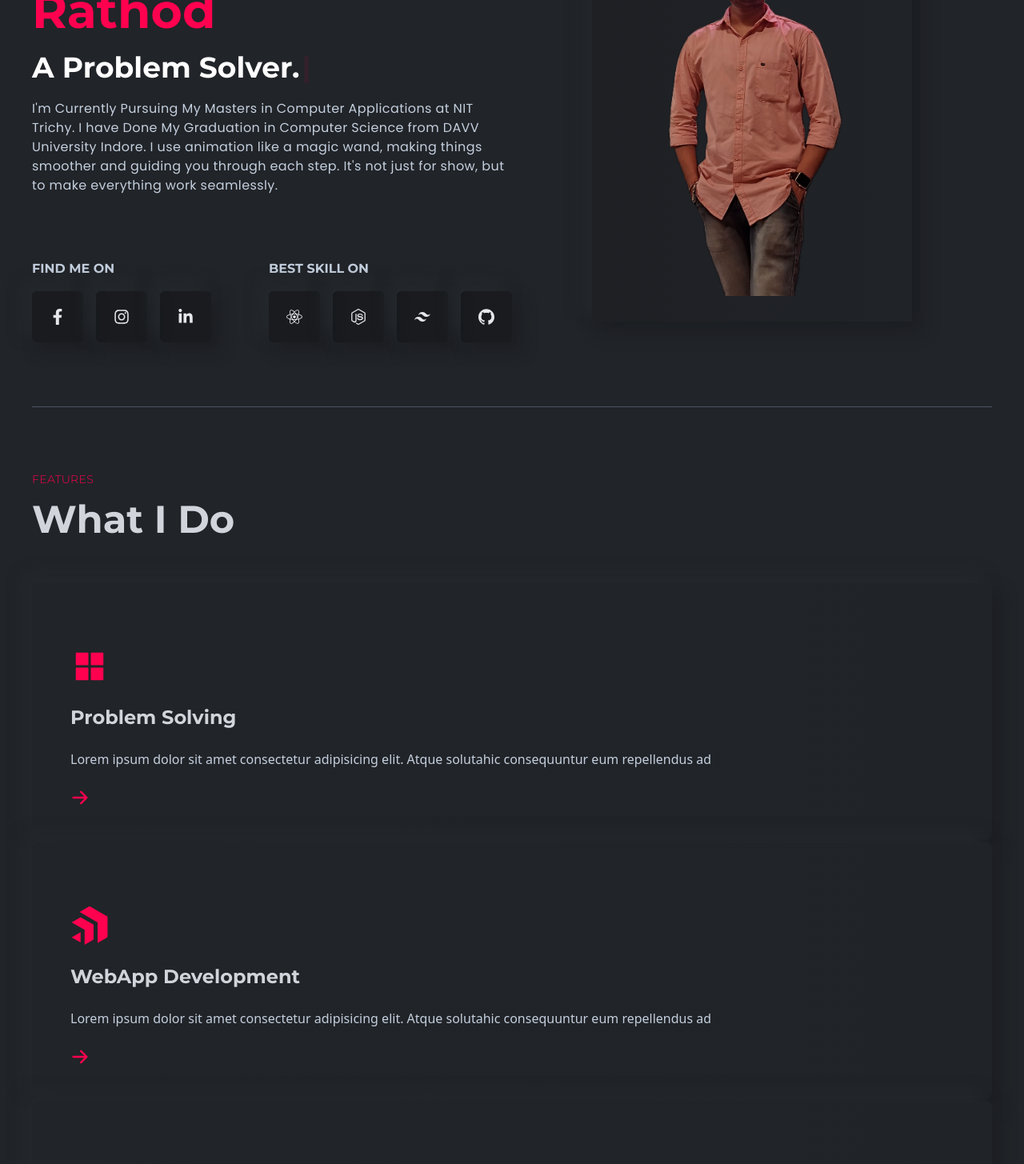
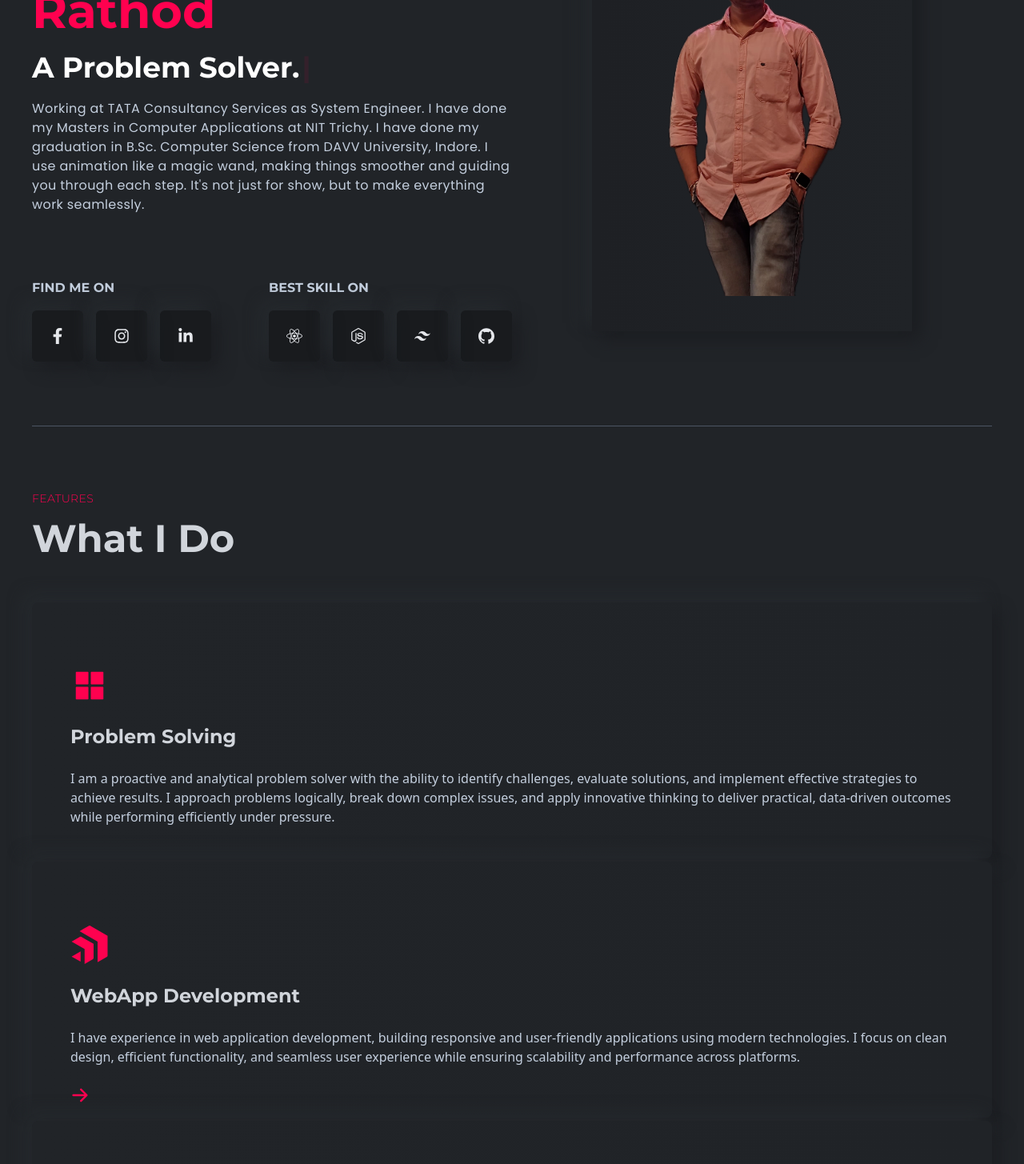
Before and after one commit to YuvrajRathod/Portfolio-App, a React (Create React App) app: page / in a window 1280 px wide. Shown: the part 260-1715 px from the top of the page at 80% size. Built offline with nearby package versions, Linux system fonts and the light colour scheme.

Commit message:
Brief description of your changes

```diff
--- a/src/components/banner/Banner.js
+++ b/src/components/banner/Banner.js
@@ -30,7 +30,7 @@ const Banner = () => {
           />
         </h2>
         <p className="text-base font-bodyFont leading-6 tracking-wide">
-          I'm Currently Pursuing My Masters in Computer Applications at NIT Trichy. I have Done My Graduation in Computer Science from DAVV University Indore.
+          Working at TATA Consultancy Services as System Engineer. I have done my Masters in Computer Applications at NIT Trichy. I have done my graduation in B.Sc. Computer Science from DAVV University, Indore.
           I use animation like a magic wand, making things smoother and guiding you through each step. It's not just for show, but to make everything work seamlessly.
         </p>
       </div>
@@ -42,7 +42,7 @@ const Banner = () => {
           </h2>
           <div className="flex gap-4">
             <a href="https://www.facebook.com/Yuvraj2603" target="_blank" rel="noopener noreferrer" class="facebookIcon">
-              <span className="bannerIcon">
+               <span className="bannerIcon">
                 <FaFacebookF />
               </span>
             </a>
--- a/src/components/navbar/Navbar.js
+++ b/src/components/navbar/Navbar.js
@@ -43,8 +43,9 @@ const Navbar = () => {
                 <br></br><br></br>
                 <p className="text-sm text-gray-400 mt-4 p-2">
                   I am YUVRAJ RATHOD. I am from KHARGONE M.P.
-                  I'm Currently Pursuing My Masters in Computer Applications at NIT Trichy.
-                  I have Done My Graduation in Computer Science from DAVV University Indore.
+                  Working at TATA Consultancy Services as System Engineer.
+                  I have done my Masters in Computer Applications at NIT Trichy.
+                  I have done my graduation in B.Sc. Computer Science from DAVV University, Indore.
                 </p>
               </div>
               <br></br>
--- a/src/components/resume/Achievements.js
+++ b/src/components/resume/Achievements.js
@@ -11,15 +11,15 @@ const Achievement = () => {
     >
       <div>
         <div className="py-12 font-titleFont flex flex-col gap-4">
-          <p className="text-sm text-designColor tracking-[4px]">20** - 20**</p>
+          <p className="text-sm text-designColor tracking-[4px]">2024 - Present</p>
           <h2 className="text-4xl font-bold">Company Experience</h2>
         </div>
         <div className="mt-6 w-full h-[1000px] border-l-[6px] border-l-black border-opacity-30 flex flex-col gap-10">
           <ResumeCard
-            title="Lorem ipsum dolor sit amet."
-            subTitle="Lorem ipsum dolor sit amet alternative."
-            result="Success"
-            des="Lorem ipsum dolor sit amet consectetur adipisicing elit. Tempora itaque accusamus corporis dolor debitis natus sapiente, voluptates possimus minima totam!"
+            title="TATA Consultancy Services"
+            subTitle="System Engineer"
+            result="1.5 years"
+            des="Working at Tata Consultancy Services (TCS) as a System Engineer for the past 1.5 years, where I am currently involved in an Agile-based project."
           />
           <ResumeCard
             title="Lorem ipsum dolor sit amet."
--- a/src/components/resume/Certifications.js
+++ b/src/components/resume/Certifications.js
@@ -17,12 +17,10 @@ const Experience = () => {
         </div>
         <div className="mt-14 w-[85vw] h-[1000px] border-l-[6px] border-l-black border-opacity-30 flex flex-col gap-10">
           <ResumeCard
-            title="Problem Solving in C++"
-            subTitle="Programmer (2021 - 2023)"
-            result="INDIA"
-            des=" This is to certify that YUVRAJ RATHOD has successfully completed the Oops in C++ guided path
-            on Coding Ninjas Studio Modules Covered - Introduction to OOPs, Classes, objects and access modifiers,
-            Constructors and destructors etc. "
+            title="Microsoft Certified: Power Plateform Developer Associate"
+            subTitle="Programmer (Oct 2025 - Oct 2026)"
+            result="86.10%"
+            des=" This is to certify that YUVRAJ RATHOD has successfully passed all requirement for Microsoft Certified: Power Plateform Developer Associate (PL-400). "
           />
           <ResumeCard
             title="Data Structure and Algorithm"
--- a/src/data/Data.js
+++ b/src/data/Data.js
@@ -9,29 +9,29 @@ import { SiProgress, SiAntdesign } from "react-icons/si";
     id: 1,
     icon: <AiFillAppstore />,
     title: "Problem Solving",
-    des: "Lorem ipsum dolor sit amet consectetur adipisicing elit. Atque solutahic consequuntur eum repellendus ad",
+    des: " I am a proactive and analytical problem solver with the ability to identify challenges, evaluate solutions, and implement effective strategies to achieve results. I approach problems logically, break down complex issues, and apply innovative thinking to deliver practical, data-driven outcomes while performing efficiently under pressure.",
   },
   {
     id: 2,
     icon: <SiProgress />,
     title: "WebApp Development",
-    des: "Lorem ipsum dolor sit amet consectetur adipisicing elit. Atque solutahic consequuntur eum repellendus ad",
+    des: "I have experience in web application development, building responsive and user-friendly applications using modern technologies. I focus on clean design, efficient functionality, and seamless user experience while ensuring scalability and performance across platforms.",
   },
   {
     id: 3,
     icon: <SiAntdesign />,
     title: "Core Subjects",
-    des: "Lorem ipsum dolor sit amet consectetur adipisicing elit. Atque solutahic consequuntur eum repellendus ad",
+    des: "My core subjects include Data Structures and Algorithms, Database Management Systems, Operating Systems, Computer Networks, Object-Oriented Programming, Software Engineering, Web Technologies. These subjects have provided me with a strong foundation in both theoretical concepts and practical applications, enabling me to analyze problems effectively, design efficient solutions, and develop scalable software systems.",
   },
   {
     id: 4,
     title: "Content Writer",
-    des: "Lorem ipsum dolor sit amet consectetur adipisicing elit. Atque solutahic consequuntur eum repellendus ad",
+    des: "I am a passionate and detail-oriented content writer with the ability to create clear, engaging, and well-structured content tailored to the target audience. I specialize in writing blogs, articles, and web content that are both informative and optimized for readability and SEO. My strong research skills, creativity, and command of language help me deliver content that communicates ideas effectively and supports brand goals.",
   },
   {
     id: 5,
     icon: <FaGlobe />,
     title: "Hosting Websites",
-    des: "Lorem ipsum dolor sit amet consectetur adipisicing elit. Atque solutahic consequuntur eum repellendus ad",
+    des: "I have hands-on experience in hosting websites on various platforms, ensuring smooth deployment, configuration, and maintenance. I am familiar with setting up domains, managing DNS records, and deploying web applications using hosting services like AWS, GitHub Pages, and Netlify. I focus on optimizing website performance, security, and uptime to ensure a seamless user experience.",
   },
 ];
```
Also changed, not shown: 1 other file (tests, documents, lock files or other folders).
